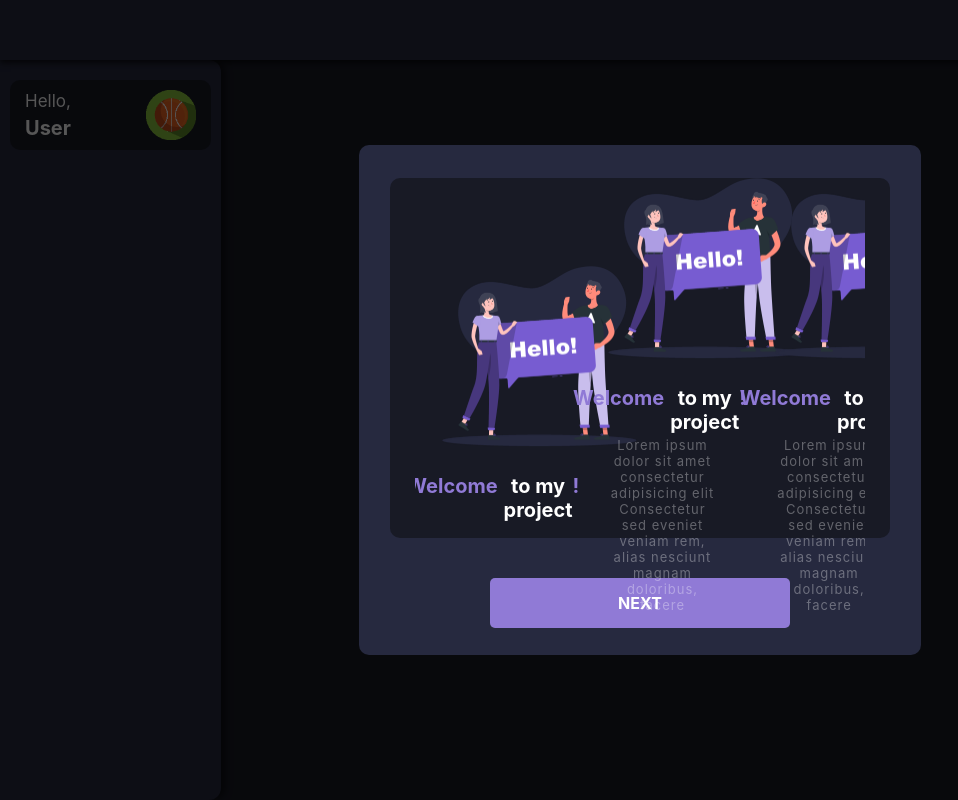
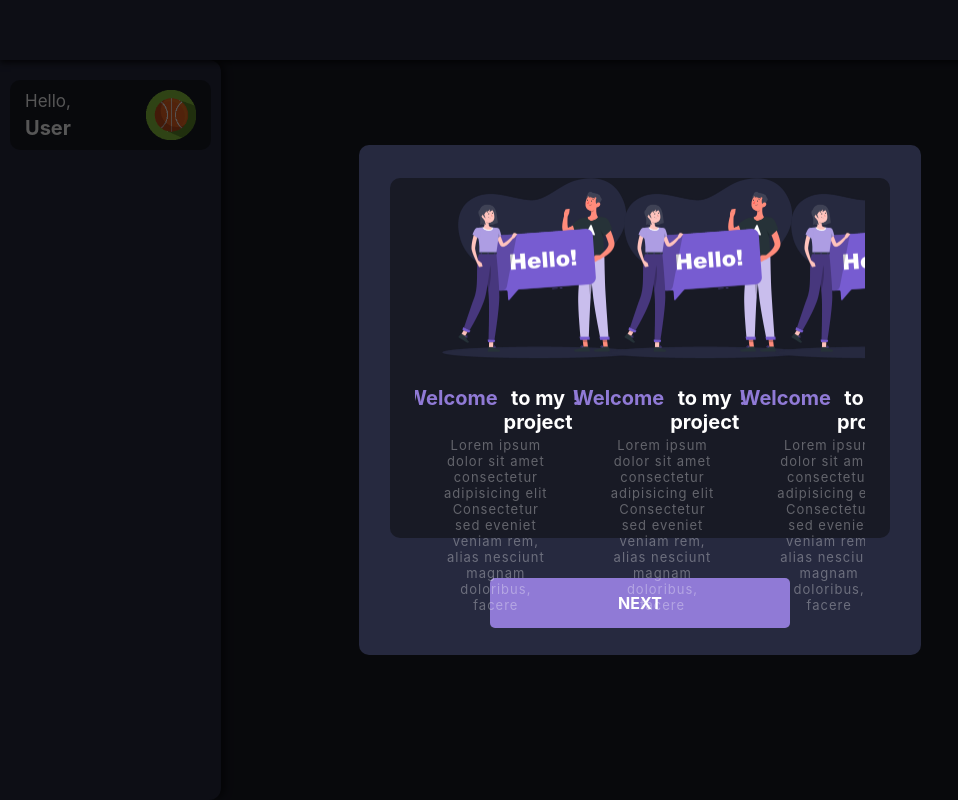
Before and after one commit to oPedroFranca/Todo-list, a React (Vite) app: page / in a window 1280 px wide. Shown: the whole page, without its empty margins (0-958 px from the left). Built offline with nearby package versions, Linux system fonts and the light colour scheme.

Commit message:
creating welcome Modal Slider

```diff
--- a/src/components/WelcomeModal/ModalMain/FirstSlide.tsx
+++ b/src/components/WelcomeModal/ModalMain/FirstSlide.tsx
@@ -9,6 +9,10 @@ export const FirstSlide = () => {
           <h1>Welcome</h1> to my project
           <h1>!</h1>
         </h1>
+        <p>
+          Lorem ipsum dolor sit amet consectetur adipisicing elit Consectetur
+          sed eveniet veniam rem, alias nesciunt magnam doloribus, facere
+        </p>
       </div>
     </>
   );
```
